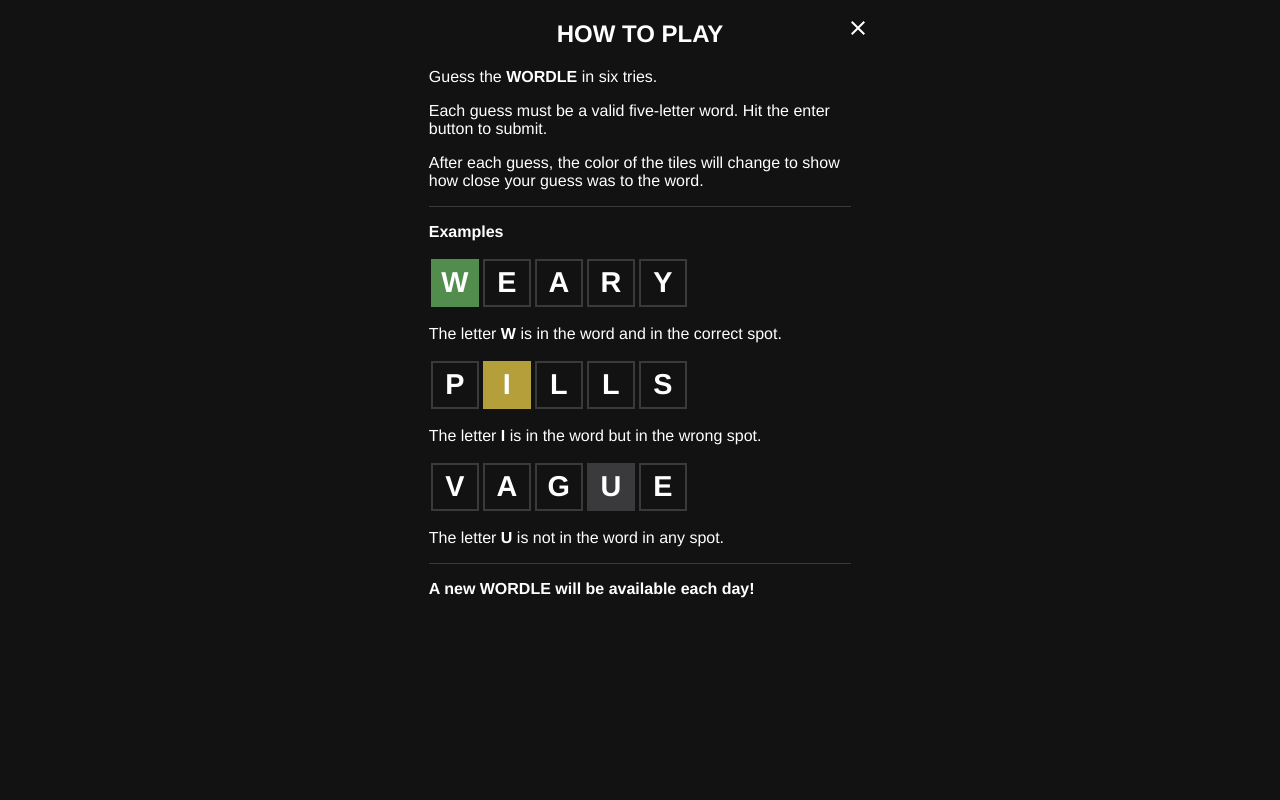
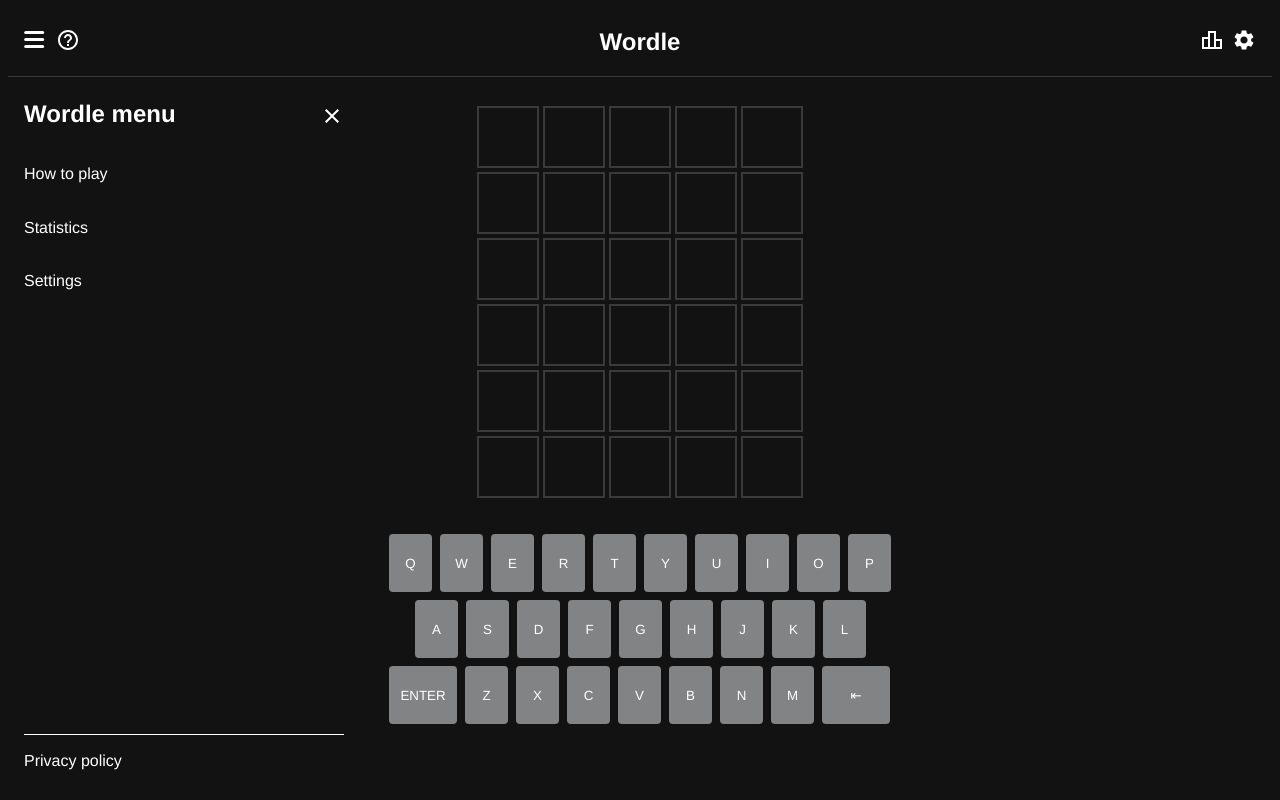
Before and after one commit to JohanPeraldi/wordle-clone, a website: page index.html in a window 1280 px wide. Drawn offline with Linux system fonts and the light colour scheme; no server answers.

Commit message:
Add left navigation layout & styles

```diff
--- a/index.html
+++ b/index.html
@@ -48,7 +48,40 @@
     <div class="tile-container"></div>
     <div class="key-container"></div>
   </main>
-  <section id="instructions-overlay" class="instructions-overlay">
+  <section id="navigation-overlay" class="navigation-overlay hidden">
+    <div class="navigation-overlay__content">
+      <header class="navigation-overlay__header">
+        <h1 class="navigation-title">Wordle menu</h1>
+        <span id="navigation-hide" class="navigation-overlay__close-icon">
+          <svg xmlns="http://www.w3.org/2000/svg" height="24" viewBox="0 0 24 24" width="24">
+            <path fill="" d="M19 6.41L17.59 5 12 10.59 6.41 5 5 6.41 10.59 12 5 17.59 6.41 19 12 13.41 17.59 19 19 17.59 13.41 12z"></path>
+          </svg>
+        </span>
+      </header>
+      <div class="navigation-overlay__navigation-container">
+        <div class="navigation-overlay__navigation">
+          <div class="navigation-overlay__navigation--top">
+            <div class="navigation-overlay__navigation-item">
+              <p>How to play</p>
+            </div>
+            <div class="navigation-overlay__navigation-item">
+              <p>Statistics</p>
+            </div>
+            <div class="navigation-overlay__navigation-item">
+              <p>Settings</p>
+            </div>
+          </div>
+          <div class="navigation-overlay__navigation--bottom">
+            <div class="navigation-overlay__navigation-item">
+              <p><a href="#" class="privacy">Privacy policy</a></p>
+            </div>
+          </div>
+        </div>
+      </div>
+    </div>
+  </section>
+  <!-- Remove "hidden" class!!! -->
+  <section id="instructions-overlay" class="instructions-overlay hidden">
     <div class="instructions-overlay__content">
       <header class="instructions-overlay__header">
         <h1 class="instructions-overlay__title">How to play</h1>
--- a/sass/main.scss
+++ b/sass/main.scss
@@ -180,6 +180,93 @@
 
   &-letter-match {
     @include letter-match;
+  }
+}
+
+.navigation-overlay {
+  @include overlay;
+
+  background-color: transparent;
+
+  &__content {
+    position: relative;
+    top: 5rem;
+    width: 23rem;
+    height: calc(100% - 5rem);
+    background-color: $color-primary-dark;
+    overflow-y: auto;
+    //padding: 0 1.5rem;
+  }
+
+  &__header {
+    position: relative;
+    display: flex;
+    justify-content: space-between;
+    padding: 0 1.5rem;
+  }
+
+  &__close-icon {
+    position: absolute;
+    top: 24px;
+    right: 1.5rem;
+    fill: $color-primary-light;
+
+    &:hover {
+      cursor: pointer;
+    }
+  }
+
+  &__navigation {
+    display: flex;
+    flex-direction: column;
+    justify-content: space-between;
+    height: 100%;
+
+    &--bottom {
+      border-top: 1px solid $color-primary-light;
+      margin: 0 1.5rem;
+
+      & > .navigation-overlay__navigation-item {
+
+        & > p {
+          padding: 0;
+        }
+
+        &:hover {
+          background-color: initial;
+          cursor: initial;
+        }
+      }
+    }
+
+    &-container {
+      height: calc(100% - 5rem);
+    }
+
+    &-item {
+      padding: 0.1rem 0;
+
+      & > p {
+        padding: 0 1.5rem;
+      }
+
+      &:hover {
+        background-color: $color-secondary-dark;
+        cursor: pointer;
+      }
+    }
+  }
+
+  &.hidden {
+    //display: none;
+  }
+}
+
+.privacy {
+  text-decoration: none;
+
+  &:hover {
+    text-decoration: underline;
   }
 }
 
```
Also changed, not shown: css/style.css, sass/main.css, 2 other files.
